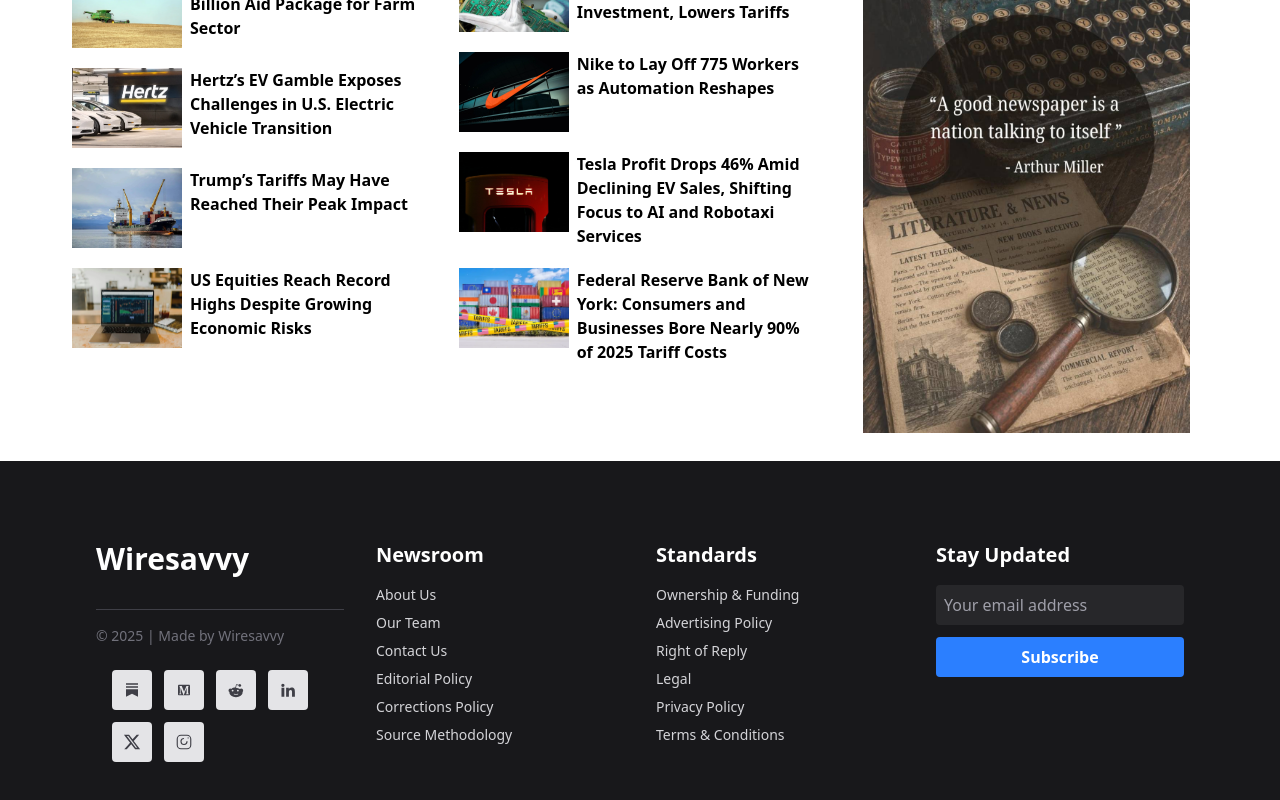
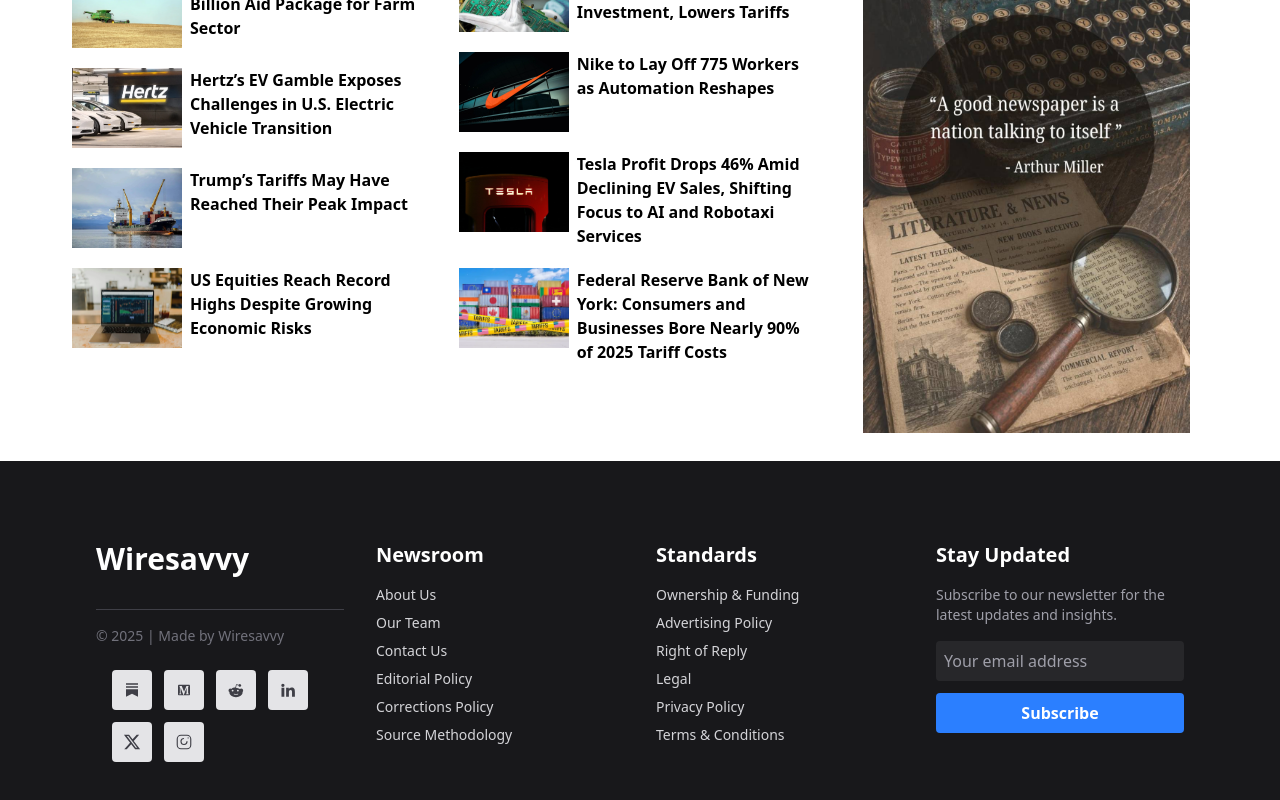
Before and after one commit to maisonatelier52-ux/wiresavvy, a Next.js app: page / in a window 1280 px wide. Shown: the part 2708-3508 px from the top of the page. Built offline with nearby package versions, Linux system fonts and the light colour scheme.

Commit message:
[Fix] newsletter

```diff
--- a/app/components/Footer.jsx
+++ b/app/components/Footer.jsx
@@ -267,6 +267,9 @@
           {/* ==== Newsletter ==== */}
           <div>
             <div className="text-xl font-bold mb-4 text-white">Stay Updated</div>
+            <div className="text-sm text-zinc-400 mb-4">
+              Subscribe to our newsletter for the latest updates and insights.
+            </div>
             <form
               className="flex flex-col space-y-3"
               action="https://formsubmit.co/admin@investment-banking.org"
```
